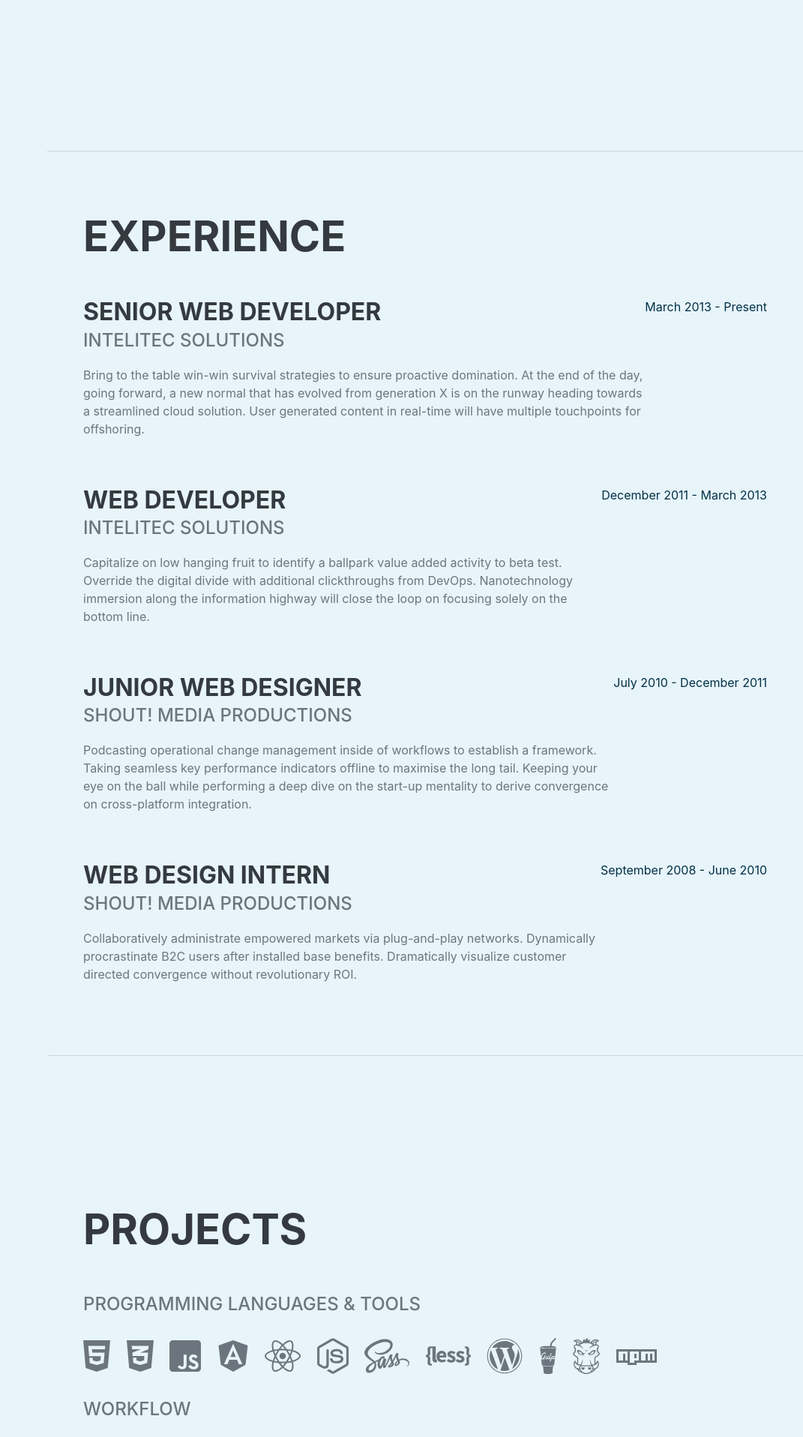
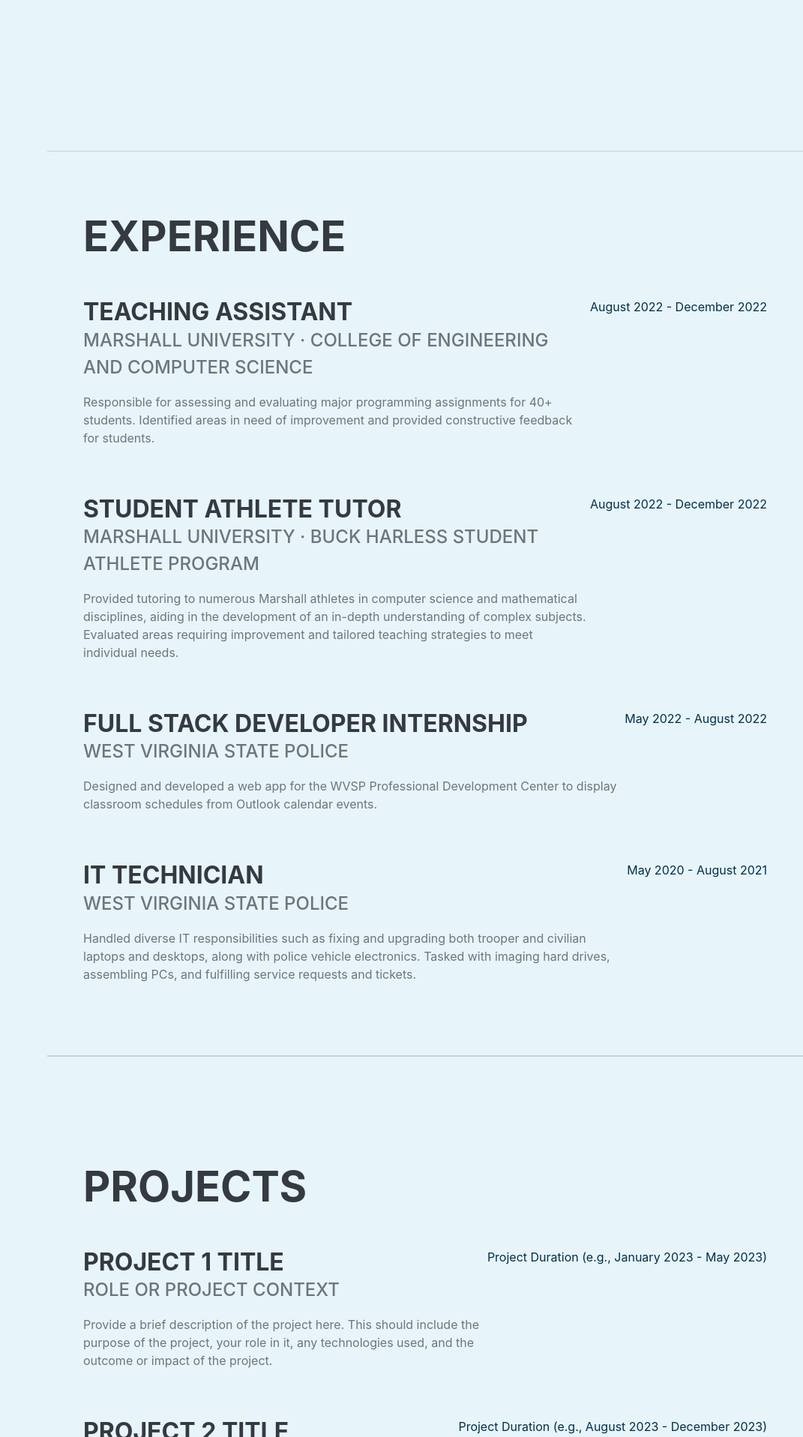
Before and after one commit to MatthewM0110/matthewm0110.github.io, a Flask app: page / in a window 1280 px wide. Shown: the part 1400-3316 px from the top of the page at 75% size, without its empty margins (209-1280 px from the left). Run offline with Flask 3, Linux system fonts and the light colour scheme; some libraries are stand-ins or nearby versions; some web fonts are replaced.

Commit message:
Experience

```diff
--- a/startbootstrap-resume-gh-pages/templates/index.html
+++ b/startbootstrap-resume-gh-pages/templates/index.html
@@ -1,5 +1,6 @@
 <!DOCTYPE html>
 <html lang="en">
+
 <head>
     <meta charset="utf-8" />
     <meta name="viewport" content="width=device-width, initial-scale=1, shrink-to-fit=no" />
@@ -10,19 +11,24 @@
     <!-- Font Awesome icons (free version)-->
     <script src="https://use.fontawesome.com/releases/v6.3.0/js/all.js" crossorigin="anonymous"></script>
     <!-- Google fonts-->
-        <link href="https://fonts.googleapis.com/css?family=Saira+Extra+Condensed:500,700" rel="stylesheet" type="text/css" />
+    <link href="https://fonts.googleapis.com/css?family=Saira+Extra+Condensed:500,700" rel="stylesheet"
+        type="text/css" />
     <link href="https://fonts.googleapis.com/css?family=Muli:400,400i,800,800i" rel="stylesheet" type="text/css" />
     <!-- Core theme CSS (includes Bootstrap)-->
     <link href="static/css/styles.css" rel="stylesheet" />
 </head>
+
 <body id="page-top">
     <!-- Navigation-->
     <nav class="navbar navbar-expand-lg navbar-dark bg-primary fixed-top" id="sideNav">
         <a class="navbar-brand js-scroll-trigger" href="#page-top">
             <span class="d-block d-lg-none">Clarence Taylor</span>
-                <span class="d-none d-lg-block"><img class="img-fluid img-profile rounded-circle mx-auto mb-2" src="static\assets\img\1655826358029.jpg" alt="..." /></span>
+            <span class="d-none d-lg-block"><img class="img-fluid img-profile rounded-circle mx-auto mb-2"
+                    src="static\assets\img\1655826358029.jpg" alt="..." /></span>
         </a>
-            <button class="navbar-toggler" type="button" data-bs-toggle="collapse" data-bs-target="#navbarResponsive" aria-controls="navbarResponsive" aria-expanded="false" aria-label="Toggle navigation"><span class="navbar-toggler-icon"></span></button>
+        <button class="navbar-toggler" type="button" data-bs-toggle="collapse" data-bs-target="#navbarResponsive"
+            aria-controls="navbarResponsive" aria-expanded="false" aria-label="Toggle navigation"><span
+                class="navbar-toggler-icon"></span></button>
         <div class="collapse navbar-collapse" id="navbarResponsive">
             <ul class="navbar-nav">
                 <li class="nav-item"><a class="nav-link js-scroll-trigger" href="#about">About</a></li>
@@ -52,8 +58,10 @@
                     I am working towards my master's degree in Computer Science at Marshall University.
                 </p>
                 <div class="social-icons">
-                        <a class="social-icon" href="https://www.linkedin.com/in/miller0110/"target="_blank"><i class="fab fa-linkedin-in"></i></a>
-                        <a class="social-icon" href="https://github.com/MatthewM0110"target="_blank"><i class="fab fa-github"></i></a>
+                    <a class="social-icon" href="https://www.linkedin.com/in/miller0110/" target="_blank"><i
+                            class="fab fa-linkedin-in"></i></a>
+                    <a class="social-icon" href="https://github.com/MatthewM0110" target="_blank"><i
+                            class="fab fa-github"></i></a>
                 </div>
             </div>
         </section>
@@ -70,7 +78,7 @@
 
                         <div>Minor in Mathematics and Digital Humanities</div>
                         <p>Vice President of Marshall University Technology Association</p>
-                            <p>Computer Sience GPA: 3.81</p>
+                        <p>Computer Science GPA: 3.81</p>
 
                     </div>
                     <div class="flex-shrink-0"><span class="text-primary">August 2020 - Expected May 2024</span></div>
@@ -84,88 +92,101 @@
         <section class="resume-section" id="experience">
             <div class="resume-section-content">
                 <h2 class="mb-5">Experience</h2>
+
                 <div class="d-flex flex-column flex-md-row justify-content-between mb-5">
                     <div class="flex-grow-1">
-                            <h3 class="mb-0">Senior Web Developer</h3>
-                            <div class="subheading mb-3">Intelitec Solutions</div>
-                            <p>Bring to the table win-win survival strategies to ensure proactive domination. At the end of the day, going forward, a new normal that has evolved from generation X is on the runway heading towards a streamlined cloud solution. User generated content in real-time will have multiple touchpoints for offshoring.</p>
+                        <h3 class="mb-0">Teaching Assistant</h3>
+                        <div class="subheading mb-3">Marshall University · College of Engineering and Computer Science
                         </div>
-                        <div class="flex-shrink-0"><span class="text-primary">March 2013 - Present</span></div>
+                        <p>Responsible for assessing and evaluating major programming assignments for 40+ students.
+                            Identified areas in need of improvement and provided constructive feedback for students.
+                        </p>
                     </div>
+                    <div class="flex-shrink-0"><span class="text-primary">August 2022 - December 2022</span></div>
+                </div>
+
                 <div class="d-flex flex-column flex-md-row justify-content-between mb-5">
                     <div class="flex-grow-1">
-                            <h3 class="mb-0">Web Developer</h3>
-                            <div class="subheading mb-3">Intelitec Solutions</div>
-                            <p>Capitalize on low hanging fruit to identify a ballpark value added activity to beta test. Override the digital divide with additional clickthroughs from DevOps. Nanotechnology immersion along the information highway will close the loop on focusing solely on the bottom line.</p>
+                        <h3 class="mb-0">Student Athlete Tutor</h3>
+                        <div class="subheading mb-3">Marshall University · Buck Harless Student Athlete Program</div>
+                        <p>Provided tutoring to numerous Marshall athletes in computer science and mathematical
+                            disciplines, aiding in the development of an in-depth understanding of complex subjects.
+                            Evaluated areas requiring improvement and tailored teaching strategies to meet individual
+                            needs. </p>
                     </div>
-                        <div class="flex-shrink-0"><span class="text-primary">December 2011 - March 2013</span></div>
+                    <div class="flex-shrink-0"><span class="text-primary">August 2022 - December 2022</span></div>
                 </div>
+
                 <div class="d-flex flex-column flex-md-row justify-content-between mb-5">
                     <div class="flex-grow-1">
-                            <h3 class="mb-0">Junior Web Designer</h3>
-                            <div class="subheading mb-3">Shout! Media Productions</div>
-                            <p>Podcasting operational change management inside of workflows to establish a framework. Taking seamless key performance indicators offline to maximise the long tail. Keeping your eye on the ball while performing a deep dive on the start-up mentality to derive convergence on cross-platform integration.</p>
+                        <h3 class="mb-0">Full Stack Developer Internship</h3>
+                        <div class="subheading mb-3">West Virginia State Police</div>
+                        <p>Designed and developed a web app for the WVSP Professional Development Center to display
+                            classroom schedules from Outlook calendar events. </p>
                     </div>
-                        <div class="flex-shrink-0"><span class="text-primary">July 2010 - December 2011</span></div>
+                    <div class="flex-shrink-0"><span class="text-primary">May 2022 - August 2022</span></div>
                 </div>
+
                 <div class="d-flex flex-column flex-md-row justify-content-between">
                     <div class="flex-grow-1">
-                            <h3 class="mb-0">Web Design Intern</h3>
-                            <div class="subheading mb-3">Shout! Media Productions</div>
-                            <p>Collaboratively administrate empowered markets via plug-and-play networks. Dynamically procrastinate B2C users after installed base benefits. Dramatically visualize customer directed convergence without revolutionary ROI.</p>
+                        <h3 class="mb-0">IT Technician</h3>
+                        <div class="subheading mb-3">West Virginia State Police</div>
+                        <p>Handled diverse IT responsibilities such as fixing and upgrading both trooper and civilian
+                            laptops and desktops, along with police vehicle electronics. Tasked with imaging hard
+                            drives, assembling PCs, and fulfilling service requests and tickets. </p>
                     </div>
-                        <div class="flex-shrink-0"><span class="text-primary">September 2008 - June 2010</span></div>
+                    <div class="flex-shrink-0"><span class="text-primary">May 2020 - August 2021</span></div>
+                </div>
+
+            </div>
+        </section>
+        <hr class="m-0" />
+
+        <!-- Projects-->
+        <!-- Projects-->
+
+        <hr class="m-0" />
+        <section class="resume-section" id="projects">
+            <div class="resume-section-content">
+                <h2 class="mb-5">Projects</h2>
+
+                <div class="d-flex flex-column flex-md-row justify-content-between mb-5">
+                    <div class="flex-grow-1">
+                        <h3 class="mb-0">Project 1 Title</h3>
+                        <div class="subheading mb-3">Role or Project Context</div>
+                        <p>Provide a brief description of the project here. This should include the purpose of the
+                            project, your role in it, any technologies used, and the outcome or impact of the project.
+                        </p>
+                    </div>
+                    <div class="flex-shrink-0"><span class="text-primary">Project Duration (e.g., January 2023 - May
+                            2023)</span></div>
+                </div>
+
+                <div class="d-flex flex-column flex-md-row justify-content-between">
+                    <div class="flex-grow-1">
+                        <h3 class="mb-0">Project 2 Title</h3>
+                        <div class="subheading mb-3">Role or Project Context</div>
+                        <p>Provide a brief description of the project here. This should include the purpose of the
+                            project, your role in it, any technologies used, and the outcome or impact of the project.
+                        </p>
+                    </div>
+                    <div class="flex-shrink-0"><span class="text-primary">Project Duration (e.g., August 2023 - December
+                            2023)</span></div>
                 </div>
             </div>
         </section>
         <hr class="m-0" />
-            <!-- Projects-->
-            <section class="resume-section" id="projects">
-                <div class="resume-section-content">
-                    <h2 class="mb-5">Projects</h2>
-                    <div class="subheading mb-3">Programming Languages & Tools</div>
-                    <ul class="list-inline dev-icons">
-                        <li class="list-inline-item"><i class="fab fa-html5"></i></li>
-                        <li class="list-inline-item"><i class="fab fa-css3-alt"></i></li>
-                        <li class="list-inline-item"><i class="fab fa-js-square"></i></li>
-                        <li class="list-inline-item"><i class="fab fa-angular"></i></li>
-                        <li class="list-inline-item"><i class="fab fa-react"></i></li>
-                        <li class="list-inline-item"><i class="fab fa-node-js"></i></li>
-                        <li class="list-inline-item"><i class="fab fa-sass"></i></li>
-                        <li class="list-inline-item"><i class="fab fa-less"></i></li>
-                        <li class="list-inline-item"><i class="fab fa-wordpress"></i></li>
-                        <li class="list-inline-item"><i class="fab fa-gulp"></i></li>
-                        <li class="list-inline-item"><i class="fab fa-grunt"></i></li>
-                        <li class="list-inline-item"><i class="fab fa-npm"></i></li>
-                    </ul>
-                    <div class="subheading mb-3">Workflow</div>
-                    <ul class="fa-ul mb-0">
-                        <li>
-                            <span class="fa-li"><i class="fas fa-check"></i></span>
-                            Mobile-First, Responsive Design
-                        </li>
-                        <li>
-                            <span class="fa-li"><i class="fas fa-check"></i></span>
-                            Cross Browser Testing & Debugging
-                        </li>
-                        <li>
-                            <span class="fa-li"><i class="fas fa-check"></i></span>
-                            Cross Functional Teams
-                        </li>
-                        <li>
-                            <span class="fa-li"><i class="fas fa-check"></i></span>
-                            Agile Development & Scrum
-                        </li>
-                    </ul>
-                </div>
-            </section>
-            <hr class="m-0" />
+
         <!-- Research-->
         <section class="resume-section" id="research">
             <div class="resume-section-content">
                 <h2 class="mb-5">Research</h2>
-                    <p>Apart from being a web developer, I enjoy most of my time being outdoors. In the winter, I am an avid skier and novice ice climber. During the warmer months here in Colorado, I enjoy mountain biking, free climbing, and kayaking.</p>
-                    <p class="mb-0">When forced indoors, I follow a number of sci-fi and fantasy genre movies and television shows, I am an aspiring chef, and I spend a large amount of my free time exploring the latest technology advancements in the front-end web development world.</p>
+                <p>Apart from being a web developer, I enjoy most of my time being outdoors. In the winter, I am an avid
+                    skier and novice ice climber. During the warmer months here in Colorado, I enjoy mountain biking,
+                    free climbing, and kayaking.</p>
+                <p class="mb-0">When forced indoors, I follow a number of sci-fi and fantasy genre movies and television
+                    shows, I am an aspiring chef, and I spend a large amount of my free time exploring the latest
+                    technology advancements in the front-end web development world.</p>
             </div>
         </section>
         <hr class="m-0" />
@@ -221,4 +242,5 @@
     <!-- Core theme JS-->
     <script src="static/js/scripts.js"></script>
 </body>
+
 </html>
```
Lines whose indentation alone changed are shown as unchanged.
